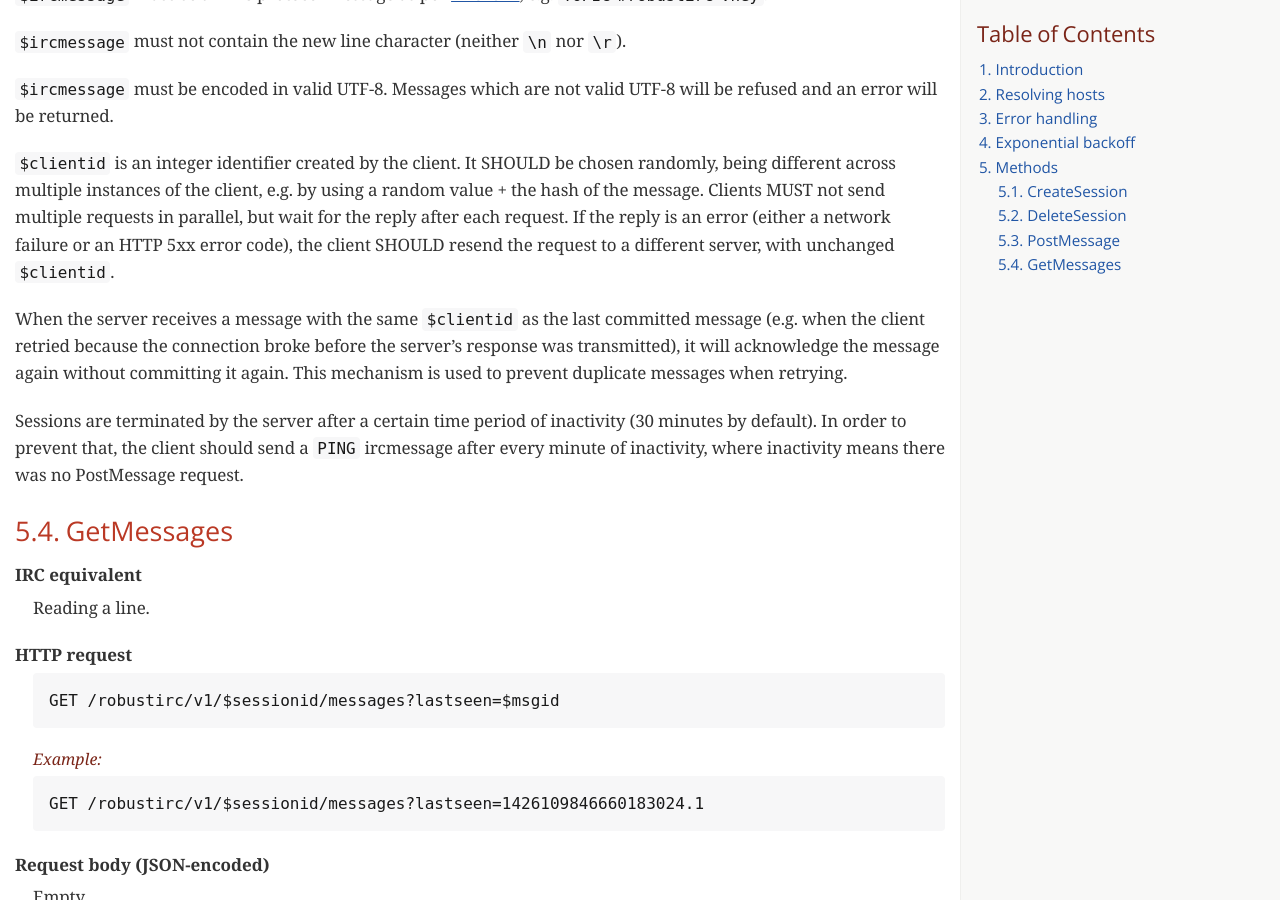
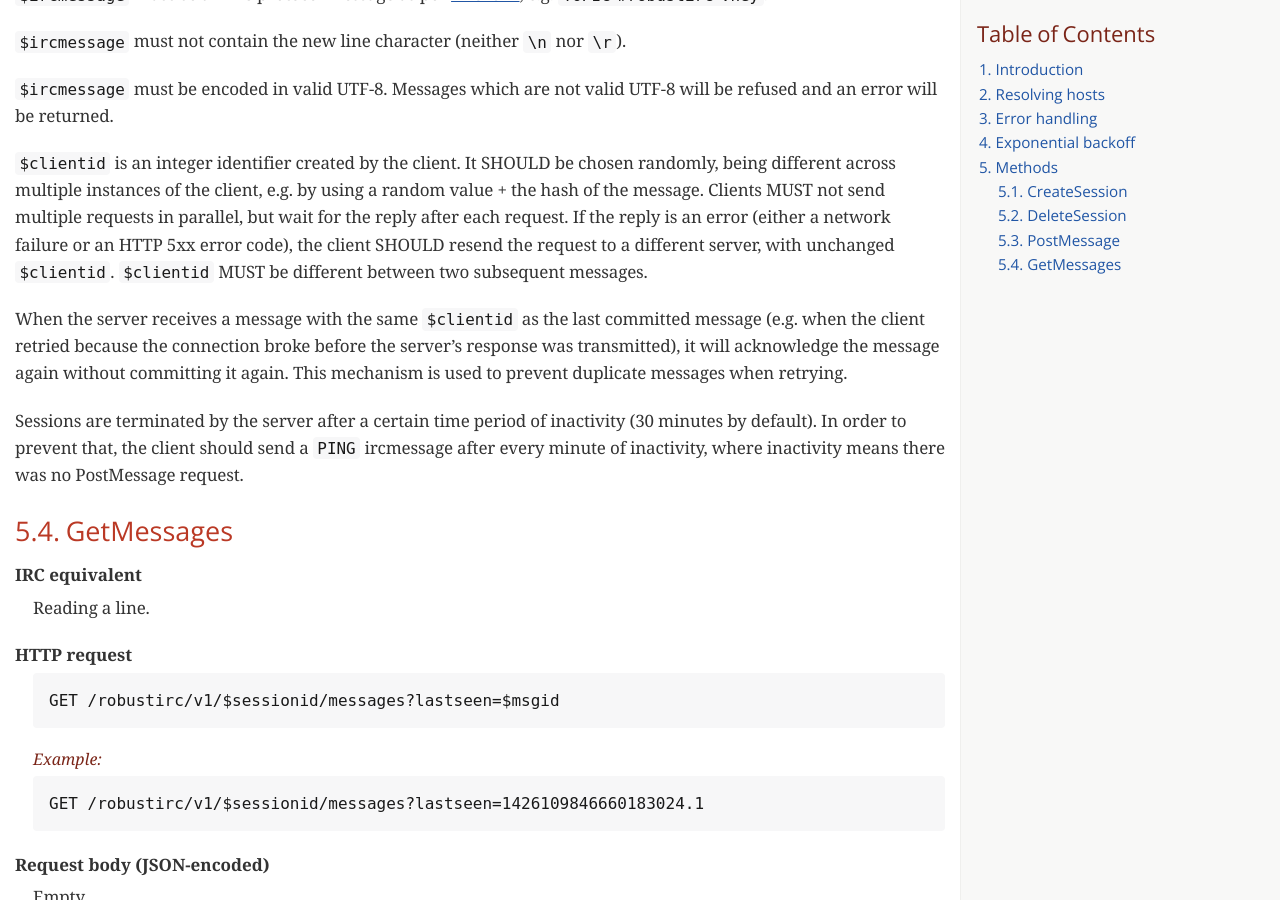
Before and after one commit to robustirc/robustirc.github.io, a Jekyll site: the page docs/robustsession.html, which Jekyll copies as it is, in a window 1280 px wide and 900 px high, scrolled down 3744 px. Built offline with Jekyll 4.4.1, drawn with Linux system fonts in a browser that asks for light colours; some web fonts are replaced; Markdown is read by kramdown in place of the engine named in the settings; formulas are drawn with MathJax 3; some of the changed text lies outside the part shown.

Commit message:
Clarify that clientmessageid MUST be different for subsequent messages.
fixes https://github.com/robustirc/robustirc/issues/110

```diff
--- a/docs/robustsession.html
+++ b/docs/robustsession.html
@@ -682,7 +682,8 @@ randomly, being different across multiple instances of the client, e.g. by
 using a random value + the hash of the message. Clients MUST not send multiple
 requests in parallel, but wait for the reply after each request. If the reply
 is an error (either a network failure or an HTTP 5xx error code), the client
-SHOULD resend the request to a different server, with unchanged <code>$clientid</code>.</p>
+SHOULD resend the request to a different server, with unchanged <code>$clientid</code>.
+<code>$clientid</code> MUST be different between two subsequent messages.</p>
 </div>
 <div class="paragraph">
 <p>When the server receives a message with the same <code>$clientid</code> as the last
```
Also changed, not shown: other parts of docs/robustsession.html (+1 -1 lines), 1 other file.
